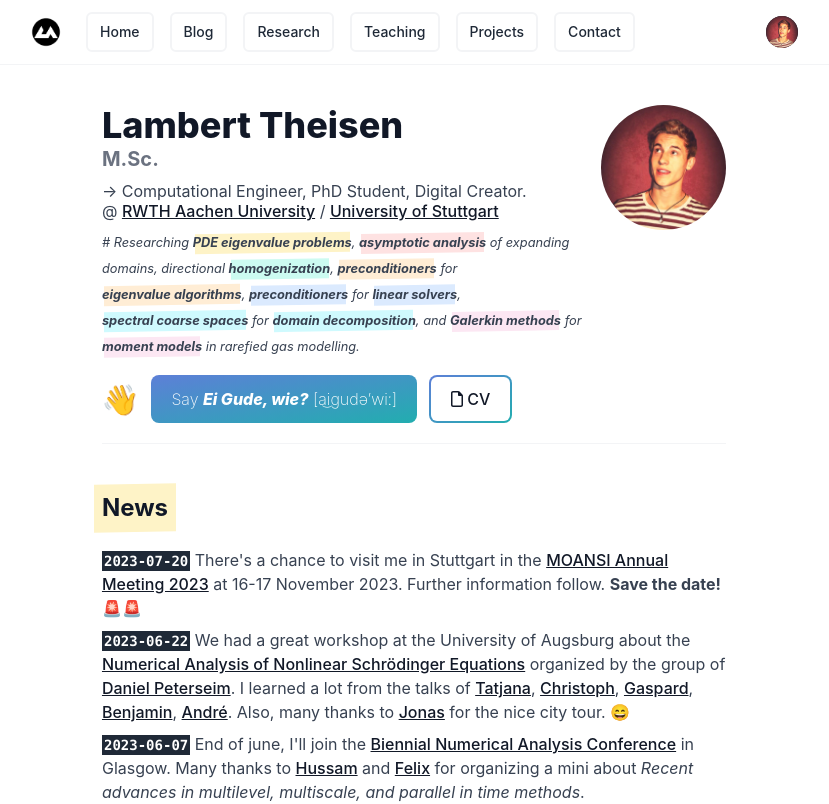
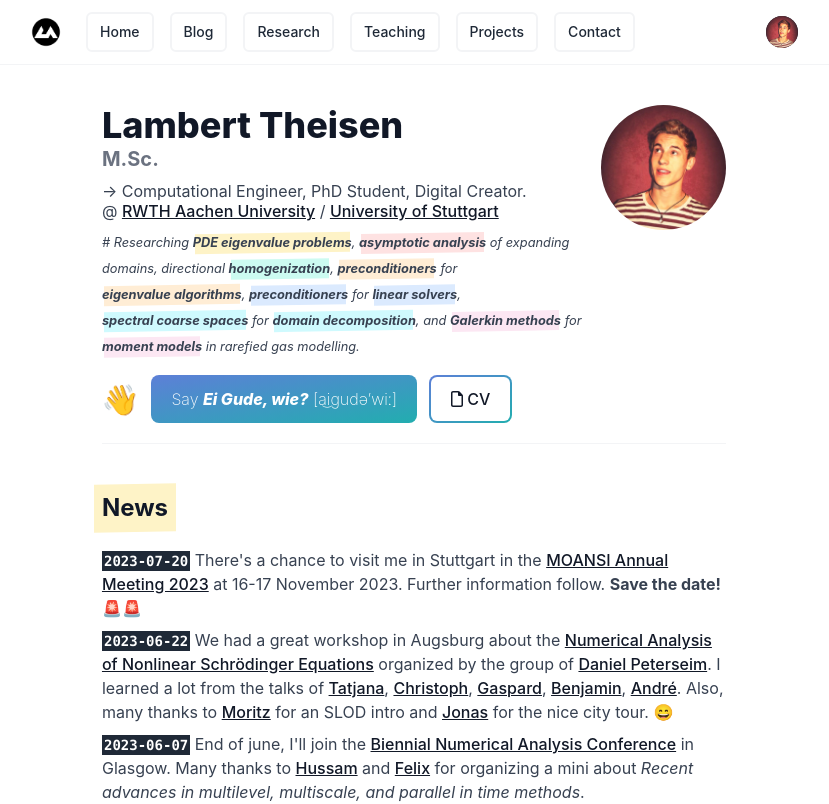
Before and after one commit to lamBOOO/thsn.dev, a Next.js app: page / in a window 1280 px wide. Shown: the top 804 px of the page, without its empty margins (226-1055 px from the left). Built offline with nearby package versions, Linux system fonts and the light colour scheme.

Commit message:
Update augsburg news

```diff
--- a/app/home-page.tsx
+++ b/app/home-page.tsx
@@ -27,7 +27,7 @@ const news_data = [
   {
     date: "2023-06-22",
     text: <>
-      We had a great workshop at the University of Augsburg about the <Link href="https://www.uni-augsburg.de/en/fakultaet/mntf/math/prof/numa/events/numanaschroedinger/">Numerical Analysis of Nonlinear Schrödinger Equations</Link> organized by the group of <Link href="https://www.uni-augsburg.de/de/fakultaet/mntf/math/prof/numa/team/peterseim/">Daniel Peterseim</Link>. I learned a lot from the talks of <Link href="https://www.uni-augsburg.de/de/fakultaet/mntf/math/prof/numa/team/tatjana-stykel/">Tatjana</Link>, <Link href="https://www.uni-augsburg.de/de/fakultaet/mntf/math/prof/numa/team/christoph-zimmer/">Christoph</Link>, <Link href="https://gaspardkemlin.frama.io/">Gaspard</Link>, <Link href="https://www.ians.uni-stuttgart.de/institute/team/Stamm/">Benjamin</Link>, <Link href="https://www.uni-augsburg.de/en/fakultaet/mntf/math/prof/mds/team/uschmajew/">André</Link>. Also, many thanks to <Link href="https://de.linkedin.com/in/jonas-p%C3%BCschel-b86ba4232?trk=public_profile_browsemap">Jonas</Link> for the nice city tour. 😄
+      We had a great workshop in Augsburg about the <Link href="https://www.uni-augsburg.de/en/fakultaet/mntf/math/prof/numa/events/numanaschroedinger/">Numerical Analysis of Nonlinear Schrödinger Equations</Link> organized by the group of <Link href="https://www.uni-augsburg.de/de/fakultaet/mntf/math/prof/numa/team/peterseim/">Daniel Peterseim</Link>. I learned a lot from the talks of <Link href="https://www.uni-augsburg.de/de/fakultaet/mntf/math/prof/numa/team/tatjana-stykel/">Tatjana</Link>, <Link href="https://www.uni-augsburg.de/de/fakultaet/mntf/math/prof/numa/team/christoph-zimmer/">Christoph</Link>, <Link href="https://gaspardkemlin.frama.io/">Gaspard</Link>, <Link href="https://www.ians.uni-stuttgart.de/institute/team/Stamm/">Benjamin</Link>, <Link href="https://www.uni-augsburg.de/en/fakultaet/mntf/math/prof/mds/team/uschmajew/">André</Link>. Also, many thanks to <Link href="https://www.uni-augsburg.de/de/fakultaet/mntf/math/prof/numa/team/hauck/">Moritz</Link> for an SLOD intro and <Link href="https://de.linkedin.com/in/jonas-p%C3%BCschel-b86ba4232?trk=public_profile_browsemap">Jonas</Link> for the nice city tour. 😄
     </>,
   },
   {
```
